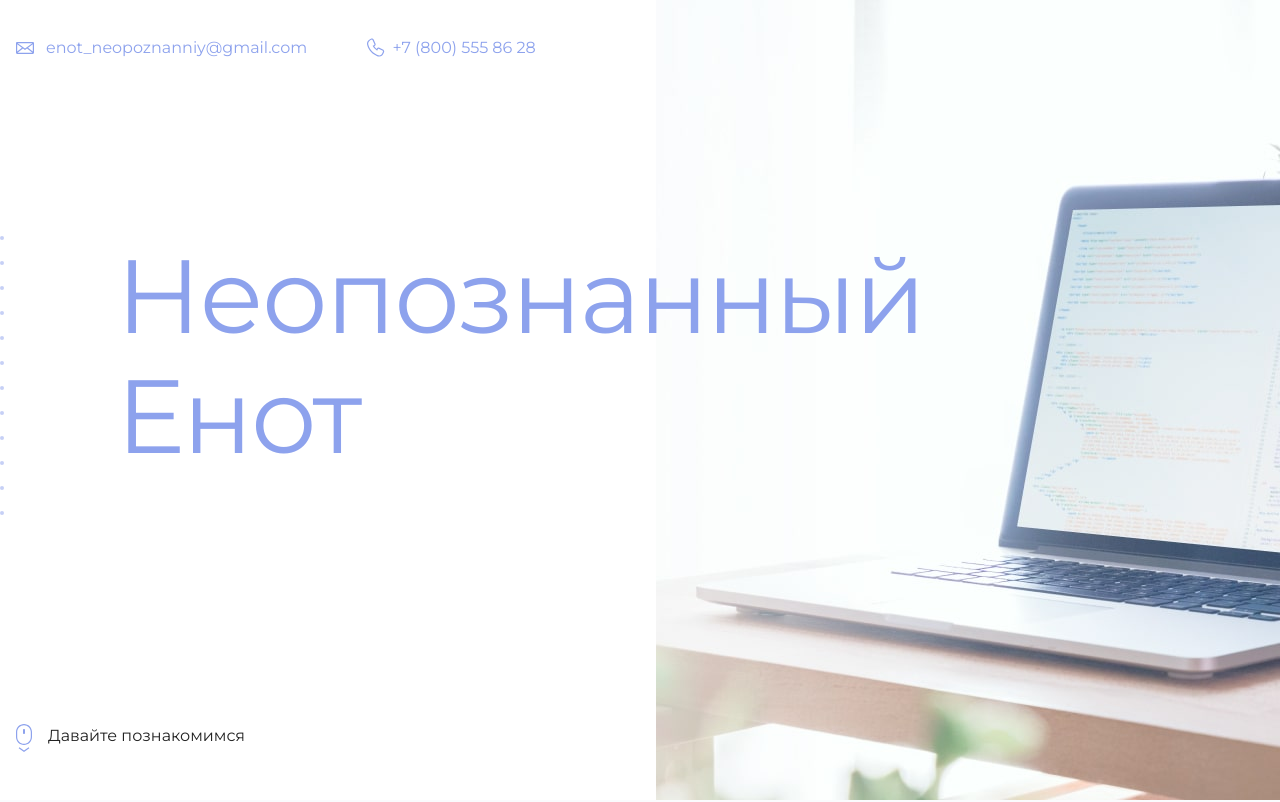
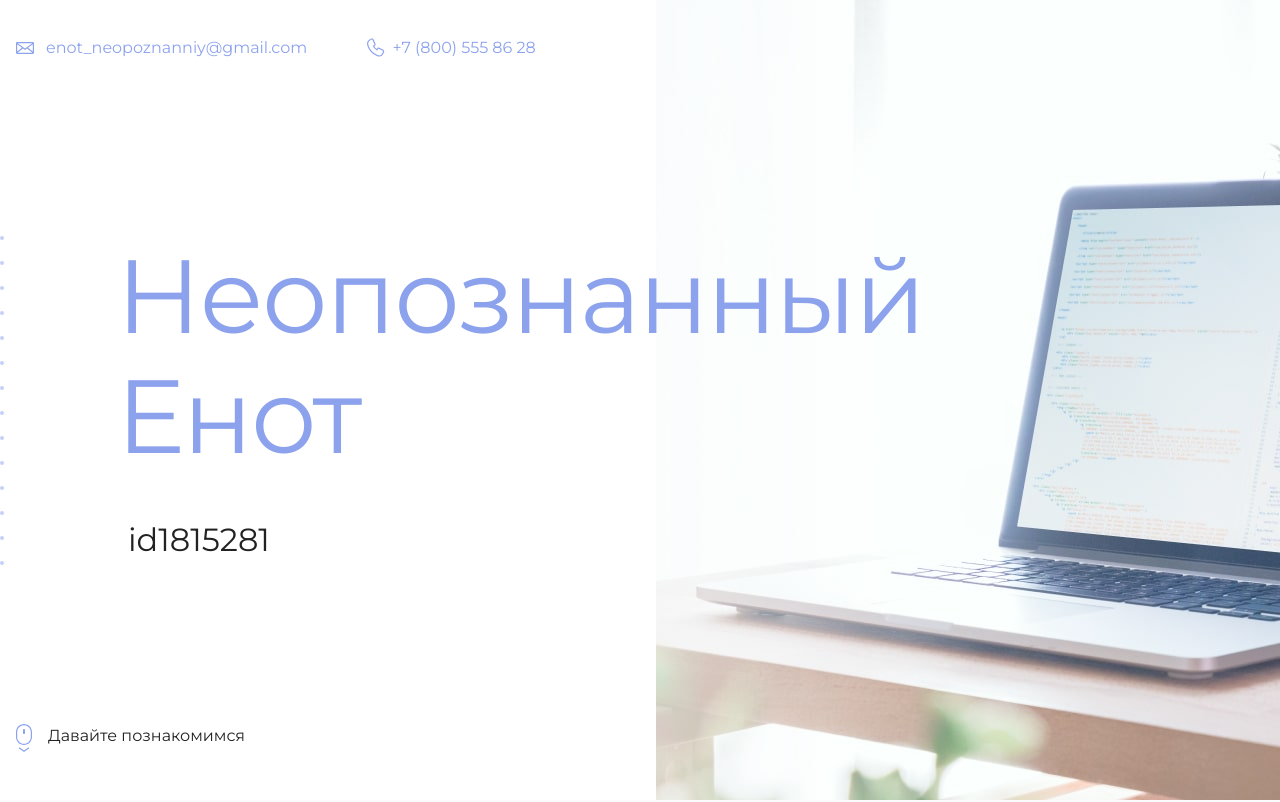
Before and after one commit to absman-x/github-pages-example, a plain HTML site: page index.html in a window 1280 px wide. Shown: the top 802 px of the page. Drawn offline with Linux system fonts and the light colour scheme.

Commit message:
Добавляет id

```diff
--- a/index.html
+++ b/index.html
@@ -19,7 +19,7 @@
       <section class="hero-image">
         <div class="container">
           <h1 class="heading">Неопознанный Енот</h1>
-          <p><!-- Тут ваш id на сайте Академии --></p>
+          <p>id1815281</p>
         </div>
       </section>
 
```
